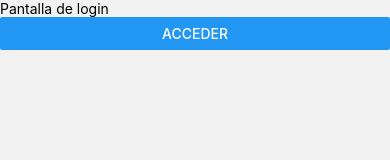
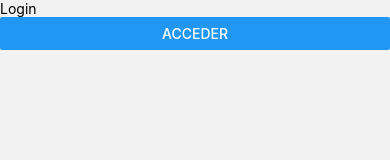
Before and after one commit to ripOzziel/app-to-do, a React Native app: screen /Login in a window 390 px wide. Shown: the top 160 px of the page. Built offline with nearby package versions, Linux system fonts and the light colour scheme.

Commit message:
Prueba de push (ignorar)

```diff
--- a/src/components/Login.jsx
+++ b/src/components/Login.jsx
@@ -6,7 +6,7 @@ const Login = ({navigation})=>{
     return(
         <View style = {{marginTop: Constants.statusBarHeight,
             flexGrow: 1}} >
-            <Text>Pantalla de login</Text>
+            <Text>Login</Text>
             <Button
                 title='Acceder'
                 onPress={() => {navigation.navigate('HomeScreen')}}
```
